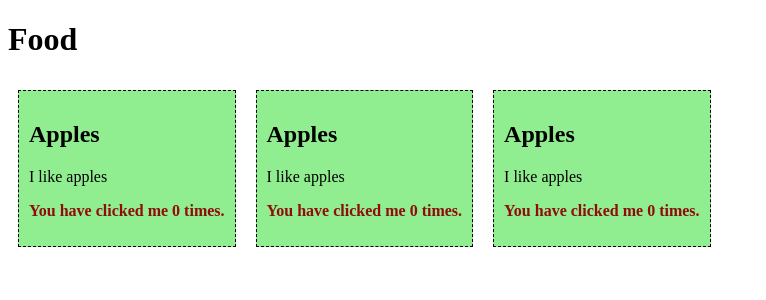
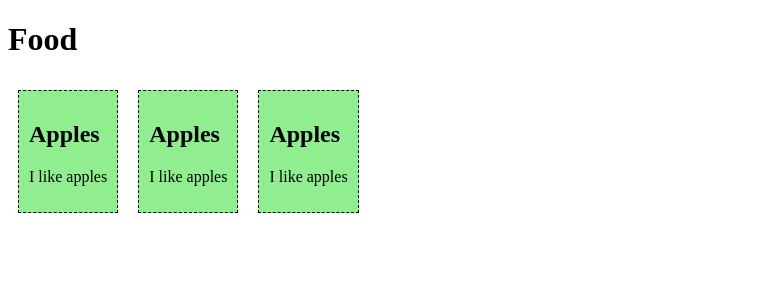
Before and after one commit to kporoceo/webprog-vuejs, a Vue app in the folder vue-project/: page / in a window 1280 px wide. Shown: the top 300 px of the page, without its empty margins (0-766 px from the left). Built offline with nearby package versions, Linux system fonts and the light colour scheme.

Commit message:
fooditem.vue downgrade

```diff
--- a/vue-project/src/components/FoodItem.vue
+++ b/vue-project/src/components/FoodItem.vue
@@ -1,8 +1,7 @@
 <template>
-  <div v-on:click="countClicks">
+  <div>
     <h2>{{ name }}</h2>
     <p>{{ message }}</p>
-    <p id="red">You have clicked me {{ clicks }} times.</p>
   </div>
 </template>
 
@@ -11,21 +10,10 @@ export default {
   data() {
     return {
       name: 'Apples',
-      message: 'I like apples',
-      clicks: 0
-    }
-  },
-  methods: {
-    countClicks() {
-      this.clicks++;
+      message: 'I like apples'
     }
   }
-}
+};
 </script>
 
-<style>
-  #red {
-    font-weight: bold ;
-    color: rgb(144, 12, 12);
-  }
-</style>
+<style></style>
```
